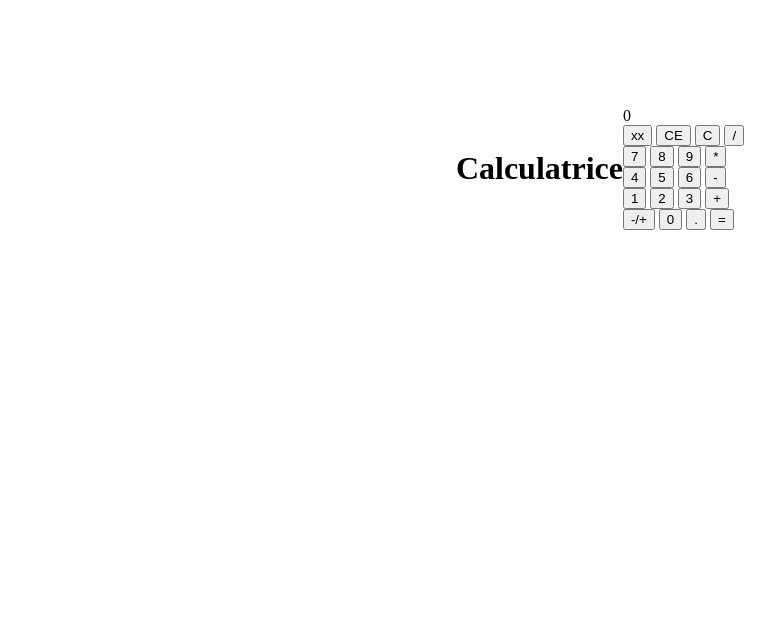
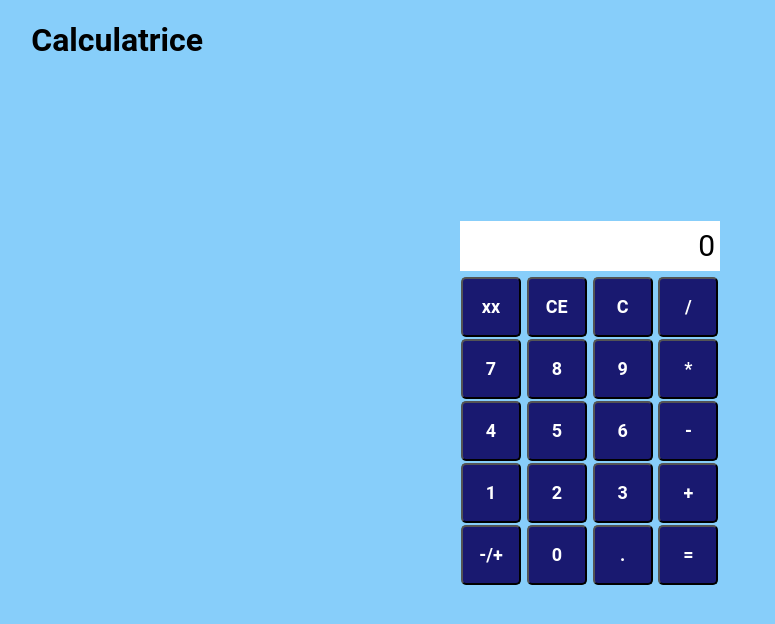
Before and after one commit to bourbiafawzi/js-exercises, a plain HTML site: page Day1/index.html in a window 1280 px wide. Shown: the whole page, without its empty margins (40-815 px from the left). Drawn offline with Linux system fonts and the light colour scheme.

Commit message:
Code Improvement (Calculator Project)

```diff
--- a/Day1/index.html
+++ b/Day1/index.html
@@ -5,46 +5,49 @@
     <meta name="viewport" content="width=device-width, initial-scale=1.0" />
     <title>Document</title>
   </head>
-  <script src="script.js"></script>
+
   <link rel="stylesheet" href="style.css" />
   <header>
     <h1 id="title-project">Calculatrice</h1>
   </header>
   <body>
+    <div class="all-container">
       <div class="container-project">
-      <div class="container-result">0</div>
+        <input class="container-result" value="0"></input>
         <div class="container-body">
           <div class="container-ligne1">
-          <button class="btn-operator" id="btnxx">xx</button>
-          <button class="btn-operator" id="btnce">CE</button>
-          <button class="btn-operator" id="btnc">C</button>
+            <button class="btn-system" id="btnxx">xx</button>
+            <button class="btn-system" id="btnce">CE</button>
+            <button class="btn-system" id="btnc">C</button>
             <button class="btn-operator" id="btn/">/</button>
           </div>
           <div class="container-ligne2">
-          <button class="btn-operator" id="btn7">7</button>
-          <button class="btn-operator" id="btn8">8</button>
-          <button class="btn-operator" id="btn9">9</button>
+            <button class="btn-number" id="btn7">7</button>
+            <button class="btn-number" id="btn8">8</button>
+            <button class="btn-number" id="btn9">9</button>
             <button class="btn-operator" id="btn*">*</button>
           </div>
           <div class="container-ligne3">
-          <button class="btn-operator" id="btn4">4</button>
-          <button class="btn-operator" id="btn5">5</button>
-          <button class="btn-operator" id="btn6">6</button>
+            <button class="btn-number" id="btn4">4</button>
+            <button class="btn-number" id="btn5">5</button>
+            <button class="btn-number" id="btn6">6</button>
             <button class="btn-operator" id="btn-">-</button>
           </div>
           <div class="container-ligne4">
-          <button class="btn-operator" id="btn1">1</button>
-          <button class="btn-operator" id="btn2">2</button>
-          <button class="btn-operator" id="btn3">3</button>
+            <button class="btn-number" id="btn1">1</button>
+            <button class="btn-number" id="btn2">2</button>
+            <button class="btn-number" id="btn3">3</button>
             <button class="btn-operator" id="btn+">+</button>
           </div>
           <div class="container-ligne5">
             <button class="btn-operator" id="btn-+">-/+</button>
-          <button class="btn-operator" id="btn0">0</button>
-          <button class="btn-operator" id="btndot">.</button>
-          <button class="btn-operator" id="btnEqual">=</button>
+            <button class="btn-number" id="btn0">0</button>
+            <button class="btn-number" id="btndot">.</button>
+            <button class="btn-system" id="btnEqual">=</button>
           </div>
         </div>
       </div>
+    </div>
+    <script src="script.js"></script>
   </body>
 </html>
--- a/Day1/script.js
+++ b/Day1/script.js
@@ -1 +1,73 @@
-console.log("fdgrth");
+const buttonsNumber = document.querySelectorAll(".btn-number");
+const buttonsOperator = document.querySelectorAll(".btn-operator");
+const buttonsSystem = document.querySelectorAll(".btn-system");
+const containerResult = document.querySelector(".container-result");
+let numberA;
+let numberB;
+let operator;
+
+console.log(buttonsOperator, buttonsNumber);
+
+for (let i = 0; i < buttonsNumber.length; i++) {
+  buttonsNumber[i].addEventListener("click", () => {
+    if (containerResult.value == 0) containerResult.value = "";
+
+    containerResult.value =
+      containerResult.value + buttonsNumber[i].textContent;
+  });
+}
+
+for (let i = 0; i < buttonsOperator.length; i++) {
+  buttonsOperator[i].addEventListener("click", () => functionOperator(i));
+}
+// code for system's buttons
+
+for (let i = 0; i < buttonsSystem.length; i++) {
+  buttonsSystem[i].addEventListener("click", () => functionSystem(i));
+}
+
+function functionOperator(i) {
+  if (containerResult.value != 0) {
+    if (
+      containerResult.value[containerResult.value.length - 1] === "+" ||
+      containerResult.value[containerResult.value.length - 1] === "-" ||
+      containerResult.value[containerResult.value.length - 1] === "/" ||
+      containerResult.value[containerResult.value.length - 1] === "*"
+    ) {
+      numberA = Number(containerResult.value);
+      operator = buttonsOperator[i].textContent;
+      containerResult.value =
+        containerResult.value.slice(0, -1) + buttonsOperator[i].textContent;
+    } else {
+      containerResult.value =
+        containerResult.value + buttonsOperator[i].textContent;
+      numberA = Number(containerResult.value);
+      operator = buttonsOperator[i].textContent;
+    }
+  }
+}
+
+function functionSystem(i) {
+  console.log(buttonsSystem[i].textContent);
+  if (buttonsSystem[i].textContent === "C") {
+    containerResult.value = "";
+    numberA = undefined;
+    numberB = undefined;
+  } else if (buttonsSystem[i].textContent === "CE") {
+    if (typeof numberA === "undefined") containerResult.value = "";
+    else {
+      numberB = undefined;
+      containerResult.value = numberA;
+    }
+  }
+  // it stayed the operator -/+
+
+  //THE OPERATOR EQUAL
+  else if (buttonsSystem[i].textContent === "=") {
+    if (typeof numberA === "undefined")
+      containerResult.value = containerResult.value;
+    else if (typeof numberA != "undefined" && typeof numberB === "undefined")
+      containerResult.value = containerResult.value;
+    else containerResult.value = numberA + numberB; // changer ca le resultat est suivant l operateur
+  }
+}
--- a/Day1/style.css
+++ b/Day1/style.css
@@ -1,6 +1,74 @@
 body {
-  height: 40vh;
+  background-color: #87cefa;
+  font-family: "Inter", sans-serif;
+  font-weight: bold;
+}
+
+header {
+  margin-left: 5%;
+  font-family: "Roboto";
+  font-weight: bold;
+}
+.all-container {
   display: flex;
+  align-items: center;
+  height: 60vh;
   justify-content: center;
-  align-items: center;
 }
+.container-project {
+  width: 280px;
+  height: 200px;
+}
+.container-result {
+  width: 250px;
+  height: 40px;
+  padding: 5px;
+  font-size: 30px;
+  margin-bottom: 5px;
+  background-color: white;
+  text-align: right;
+  font-family: "Roboto";
+  border: none;
+}
+input:focus {
+  background-color: #e0ffff; /* couleur lorsque l’input est actif */
+  outline: none; /* supprime le contour par défaut bleu */
+  border: none;
+}
+.container-body {
+  width: 280px;
+}
+
+.btn-operator {
+  width: 60px;
+  height: 60px;
+  margin: 1px;
+  background-color: #191970;
+  color: white;
+  border-radius: 5px;
+  cursor: pointer;
+  font-family: "Roboto", sans-serif;
+  font-weight: bold;
+  font-size: 18px;
+}
+
+.btn-number,
+.btn-system {
+  width: 60px;
+  height: 60px;
+  margin: 1px;
+  background-color: #191970;
+  color: white;
+  border-radius: 5px;
+  cursor: pointer;
+  font-family: "Roboto", sans-serif;
+  font-weight: bold;
+  font-size: 18px;
+}
+.btn-operator:hover {
+  background-color: #4169e1;
+}
+.btn-number:hover,
+.btn-system:hover {
+  background-color: #4169e1;
+}
```
Lines whose indentation alone changed are shown as unchanged.
